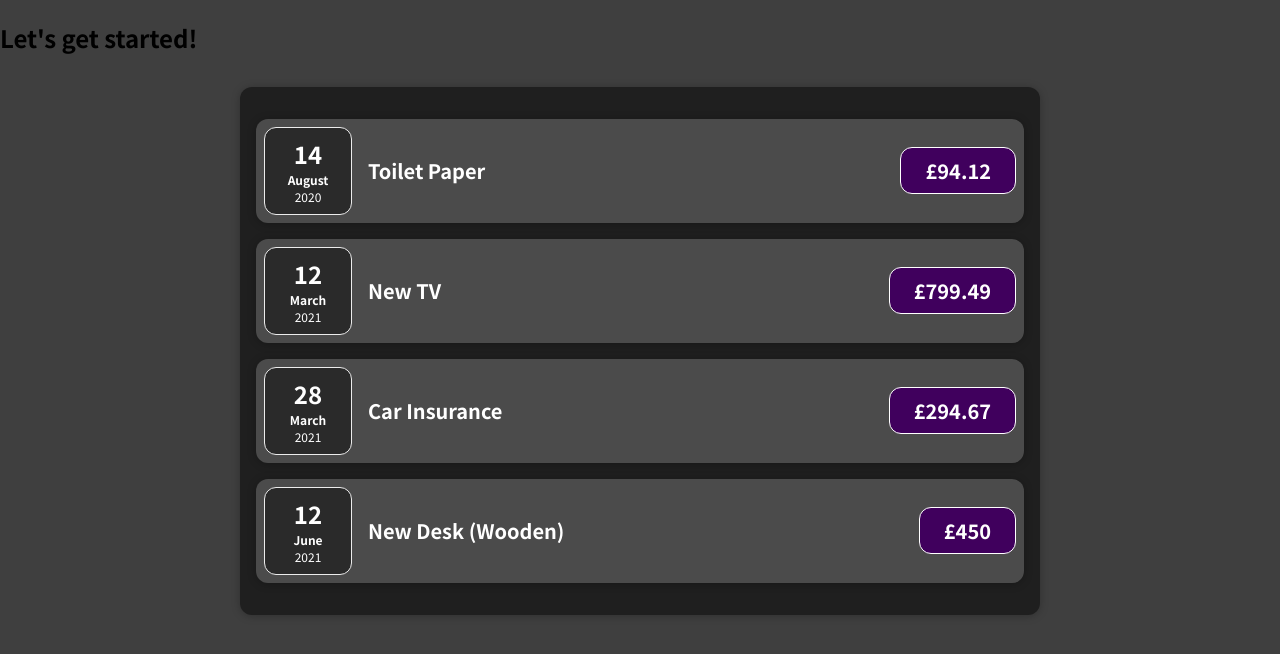
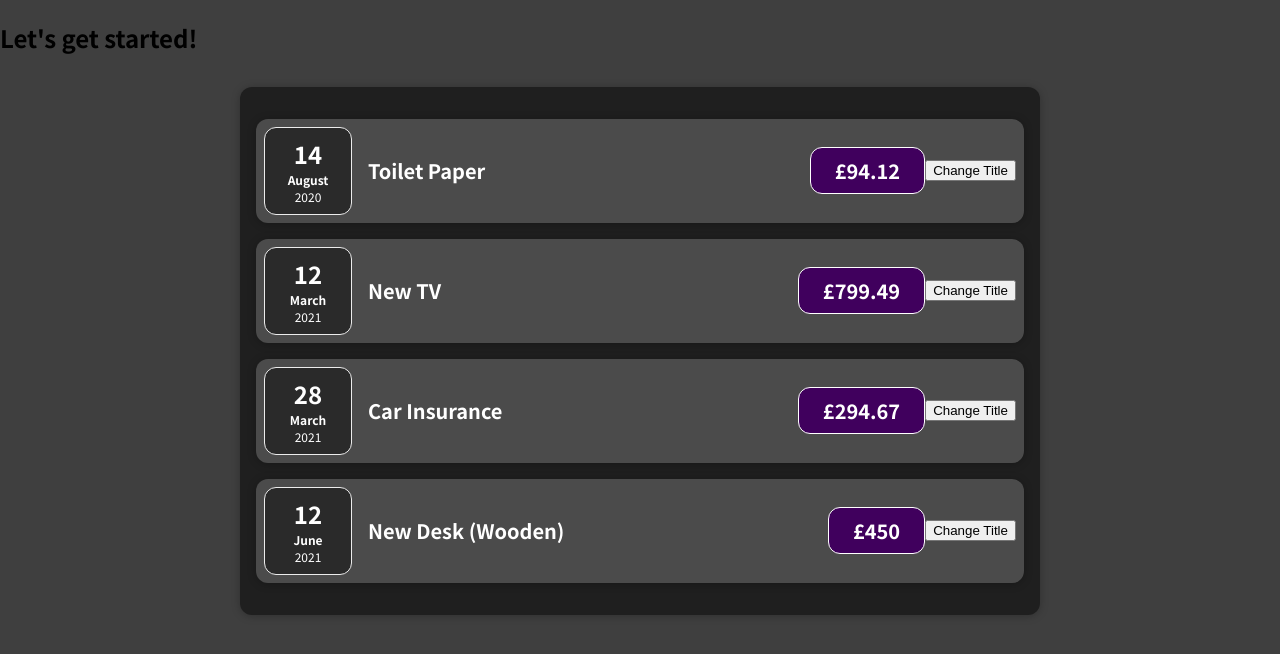
Before and after one commit to Cindywritescode/react-expense-tracker, a React (Create React App) app: page / in a window 1280 px wide. Shown: the top 654 px of the page. Built offline with nearby package versions, Linux system fonts and the light colour scheme.

Commit message:
add button click event

```diff
--- a/src/components/Expenses/ExpenseItem.js
+++ b/src/components/Expenses/ExpenseItem.js
@@ -1,16 +1,26 @@
+import React, { useState } from 'react';
+
 import ExpenseDate from './ExpenseDate';
 import './ExpenseItem.css';
 import Card from '../UI/Card';
 
 const ExpenseItem = (props) => {
 
+  const [title, setTitle] = useState(props.title);
+
+  const clickHandler = () => {
+    setTitle('updated')
+    console.log(title)
+  };
+
   return (
   <Card className="expense-item">
     <ExpenseDate date={props.date}/>
     <div className="expense-item__description">
-      <h2>{props.title}</h2>
+      <h2>{title}</h2>
       <div className="expense-item__price">£{props.amount}</div>
     </div>
+    <button onClick={clickHandler}>Change Title</button>
   </Card>);
 }
 
--- a/src/components/Expenses/Expenses.js
+++ b/src/components/Expenses/Expenses.js
@@ -1,6 +1,6 @@
 import './Expenses.css';
+import Card from '../UI/Card';
 import ExpenseItem from './ExpenseItem';
-import Card from '../UI/Card';
 
 const Expenses = (props) => {
   return (
```
Also changed, not shown: 1 other file (tests, documents, lock files or other folders).
